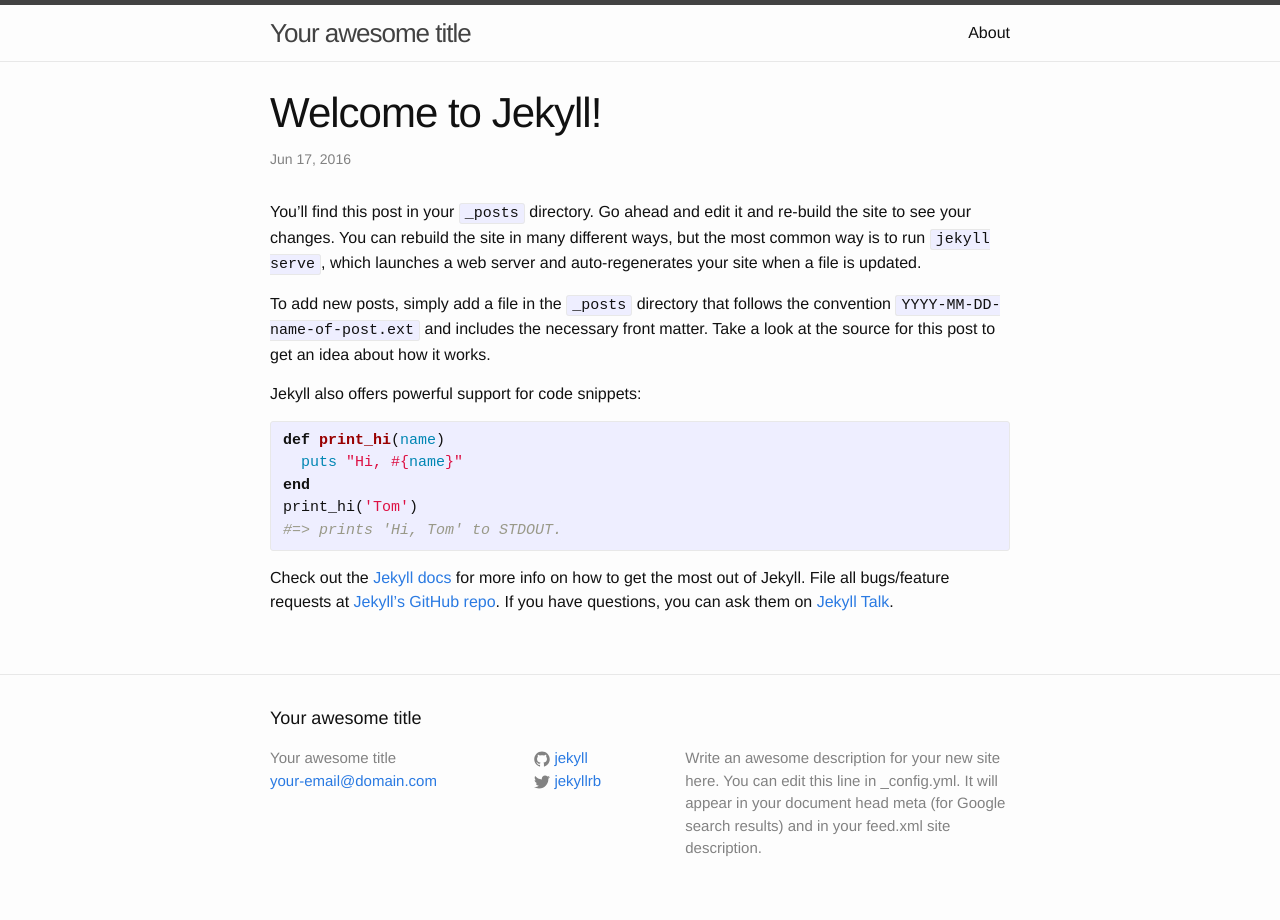
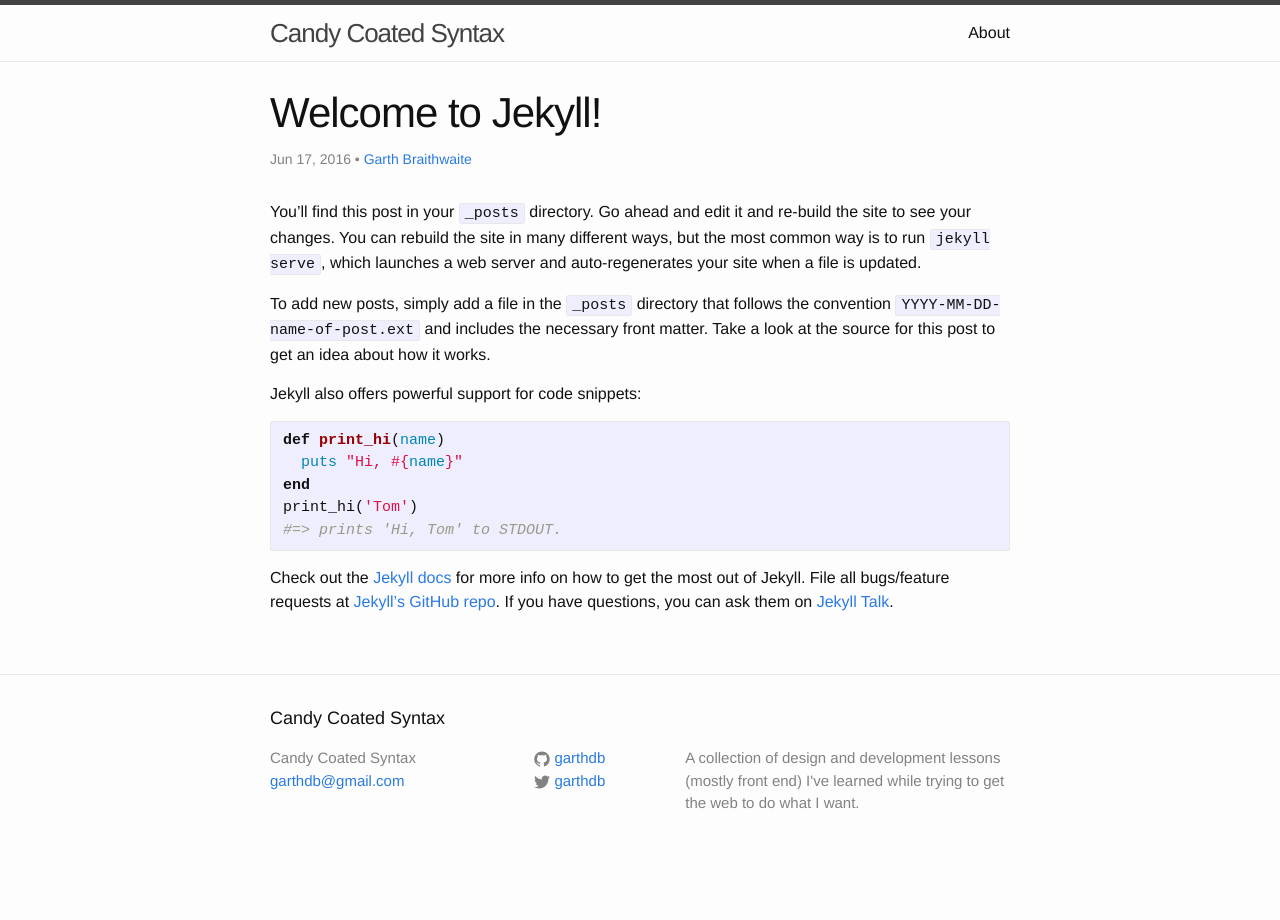
Before and after one commit to CandyCoated/CandyCoated.github.io, a Jekyll site: the page built from _posts/2016-06-17-welcome-to-jekyll.markdown, in a window 1280 px wide. Built offline with Jekyll 4.4.1, drawn with Linux system fonts in a browser that asks for light colours.

Commit message:
initial jekyll setup

````diff
--- /dev/null
+++ b/CNAME
@@ -0,0 +1 @@
+candycoatedsyntax.com
--- a/_config.yml
+++ b/_config.yml
@@ -1,21 +1,28 @@
-# Welcome to Jekyll!
-#
-# This config file is meant for settings that affect your whole blog, values
-# which you are expected to set up once and rarely need to edit after that.
-# For technical reasons, this file is *NOT* reloaded automatically when you use
-# 'jekyll serve'. If you change this file, please restart the server process.
-
 # Site settings
-title: Your awesome title
-email: your-email@domain.com
+title: Candy Coated Syntax
+email: "garthdb@gmail.com"
 description: > # this means to ignore newlines until "baseurl:"
-  Write an awesome description for your new site here. You can edit this
-  line in _config.yml. It will appear in your document head meta (for
-  Google search results) and in your feed.xml site description.
+  A collection of design and development lessons (mostly front end) I've learned while trying to get the web to do what I want.
 baseurl: "" # the subpath of your site, e.g. /blog
-url: "http://yourdomain.com" # the base hostname & protocol for your site
-twitter_username: jekyllrb
-github_username:  jekyll
+url: "http://candycoatedsyntax.com" # the base hostname & protocol for your site
+github_username: garthdb
+twitter_username: garthdb
+exclude:
+  - vendor
+  - README.md
+  - LICENSE
+  - CNAME
+  - .markdownlintrc
 
 # Build settings
 markdown: kramdown
+
+kramdown:
+  input: GFM
+
+defaults:
+  -
+    scope:
+      path: ""
+    values:
+      author: "garthdb"
--- a/_layouts/post.html
+++ b/_layouts/post.html
@@ -5,7 +5,7 @@ layout: default
 
   <header class="post-header">
     <h1 class="post-title" itemprop="name headline">{{ page.title }}</h1>
-    <p class="post-meta"><time datetime="{{ page.date | date_to_xmlschema }}" itemprop="datePublished">{{ page.date | date: "%b %-d, %Y" }}</time>{% if page.author %} • <span itemprop="author" itemscope itemtype="http://schema.org/Person"><span itemprop="name">{{ page.author }}</span></span>{% endif %}</p>
+    <p class="post-meta"><time datetime="{{ page.date | date_to_xmlschema }}" itemprop="datePublished">{{ page.date | date: "%b %-d, %Y" }}</time>{% if page.author and site.data.authors contains page.author %} • <span itemprop="author" itemscope itemtype="http://schema.org/Person"><span itemprop="name"><a href="{{site.data.authors[page.author].web}}">{{site.data.authors[page.author].name}}</a></span></span>{% endif %}</p>
   </header>
 
   <div class="post-content" itemprop="articleBody">
--- a/_posts/2016-06-17-welcome-to-jekyll.markdown
+++ b/_posts/2016-06-17-welcome-to-jekyll.markdown
@@ -10,13 +10,13 @@ To add new posts, simply add a file in the `_posts` directory that follows the c
 
 Jekyll also offers powerful support for code snippets:
 
-{% highlight ruby %}
+```ruby
 def print_hi(name)
   puts "Hi, #{name}"
 end
 print_hi('Tom')
 #=> prints 'Hi, Tom' to STDOUT.
-{% endhighlight %}
+```
 
 Check out the [Jekyll docs][jekyll-docs] for more info on how to get the most out of Jekyll. File all bugs/feature requests at [Jekyll’s GitHub repo][jekyll-gh]. If you have questions, you can ask them on [Jekyll Talk][jekyll-talk].
 
````
Also changed, not shown: _data/authors.yml (added, +7 -0 lines), 2 other files.
